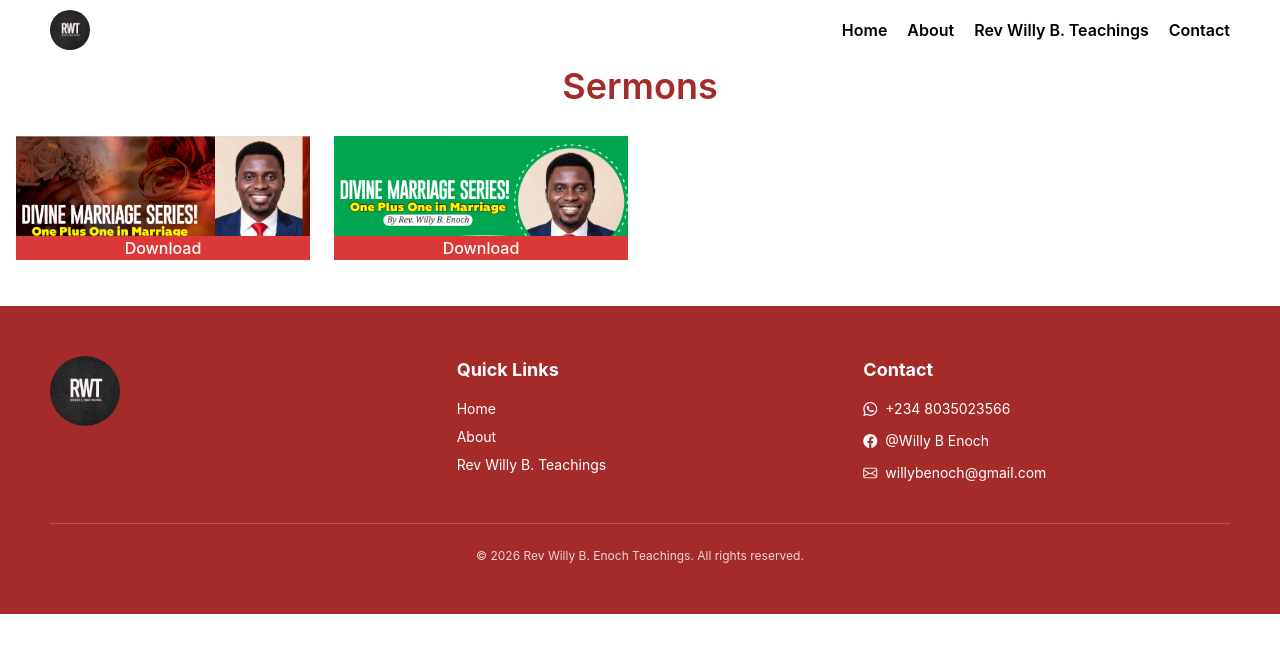
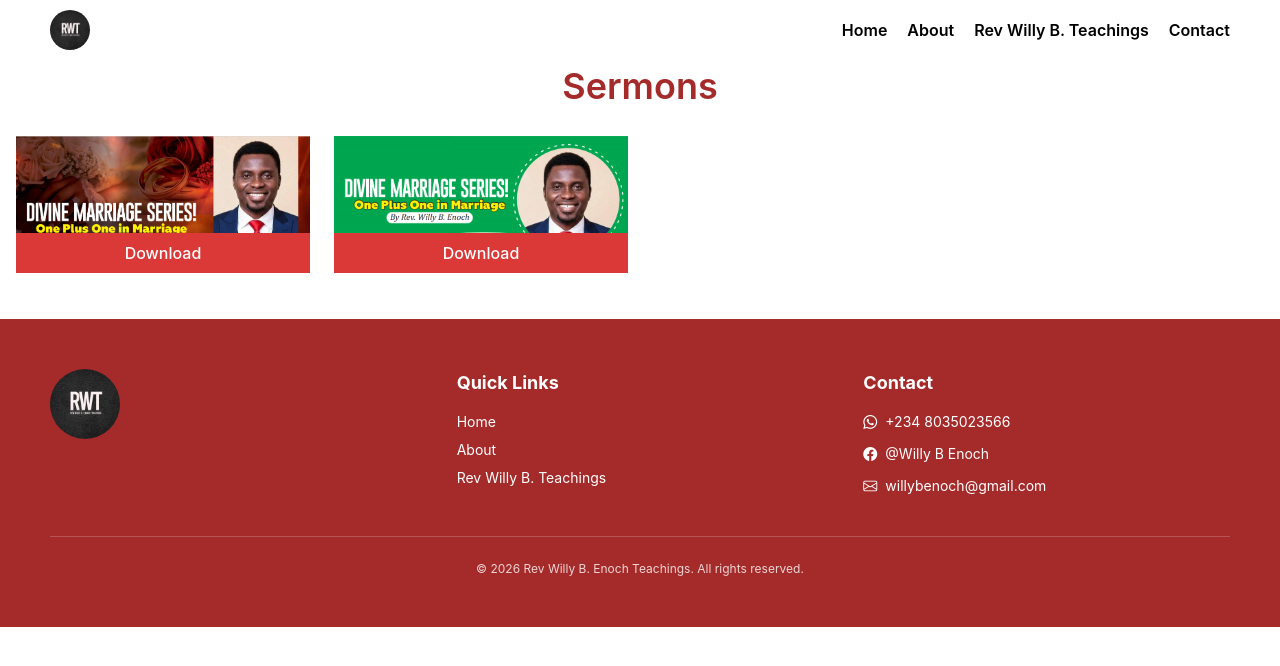
Before and after one commit to Degreat03/Rev-Willy-B-Enoch-Teachings, a React (Vite) app: page /teachings in a window 1280 px wide. Shown: the top 666 px of the page. Built offline with nearby package versions, Linux system fonts and the light colour scheme.

Commit message:
updated bulletin

```diff
--- a/src/RevWillyTeaching-Component/Bulletin.jsx
+++ b/src/RevWillyTeaching-Component/Bulletin.jsx
@@ -21,18 +21,18 @@ export default function Bulletin(){
             <div className="my-[30px] grid sm:grid-cols-1 md:grid-cols-2 lg:grid-cols-4 gap-6 items-center
             justify-items-center">
                 <div>
-                    <img src={img1} alt="Divine Marriage Series 2" className=" h-[100px] object-cover"/>
+                    <img src={img1} alt="Divine Marriage Series 2" className=" h-[97px] object-cover"/>
                     {/* Added the direct click handler here */}
                     <button onClick={handleClick2} className="w-full max-w-xs mx-auto bg-[#db3838]
-                    text-white font-medium cursor-pointer">
+                    text-white font-medium cursor-pointer py-[8px]">
                         Download
                     </button>
                 </div>
                 <div>
-                    <img src={img2} alt="Divine Marriage Series 1" className=" h-[100px] object-cover"/>
+                    <img src={img2} alt="Divine Marriage Series 1" className=" h-[97px] object-cover"/>
                     {/* Added the direct click handler here */}
                     <button onClick={handleClick} className=" w-full max-w-xs mx-auto bg-[#db3838]
-                    text-white font-medium cursor-pointer">
+                    text-white font-medium cursor-pointer py-[8px]">
                         Download
                     </button>
                 </div>
```
